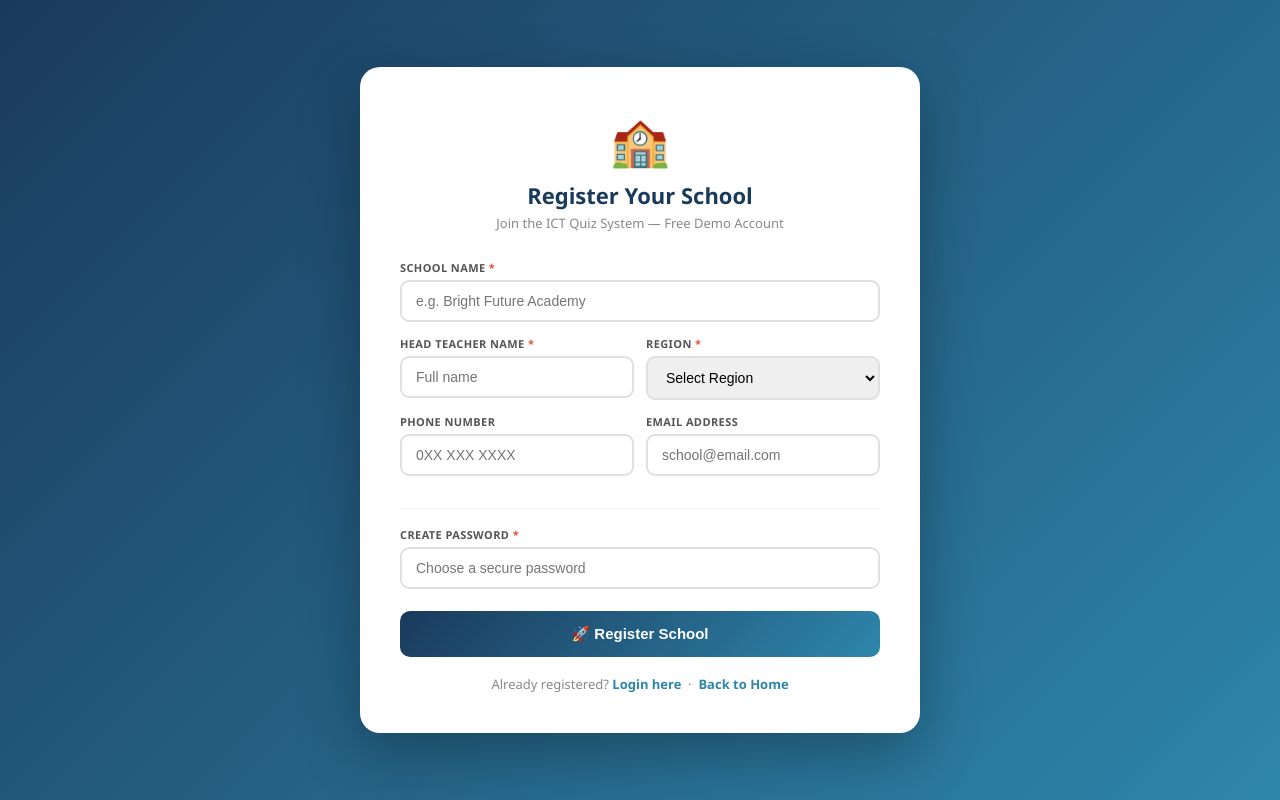
After one commit to ictsiremma-del/ict_quiz, a Flask app: page /register in a window 1280 px wide. The commit adds this page. Run offline with Flask 3, Linux system fonts and the light colour scheme; some libraries are stand-ins or nearby versions.

Commit message:
Add school registration system

```diff
--- a/app.py
+++ b/app.py
@@ -15,7 +15,9 @@ from database import (
     db_load_hw, db_save_hw, db_del_hw,
     db_load_bece, db_save_bece,
     db_load_assignments, db_save_assignment, db_delete_assignment,
-    db_load_bank, db_add_to_bank, db_delete_from_bank
+    db_load_bank, db_add_to_bank, db_delete_from_bank,
+    db_register_school, db_get_all_schools, db_get_school,
+    db_update_school_status, db_school_code_exists
 )
 
 try:
@@ -107,6 +109,8 @@ CURRICULUM_STRANDS = {
 BECE_SUBJECTS = ["ICT","Mathematics","Science","English Language","Social Studies",
                  "Religious and Moral Education","French","Career Technology","Creative Arts and Design"]
 BECE_YEARS = [str(y) for y in range(2010,2026)]
+GHANA_REGIONS = ["Ahafo","Ashanti","Bono","Bono East","Central","Eastern","Greater Accra",
+                 "North East","Northern","Oti","Savannah","Upper East","Upper West","Volta","Western","Western North"]
 
 # ── HELPERS ────────────────────────────────────────────────────────
 def get_local_ip():
@@ -1015,6 +1019,66 @@ def delete_from_bank(subject, bank_id):
     session["bank_msg"] = "ok:Question permanently deleted from bank."
     return redirect(url_for("question_bank", subject=subject))
 
+@app.route("/register", methods=["GET","POST"])
+def register_school():
+    if request.method == "POST":
+        school_name  = request.form.get("school_name","").strip()
+        head_name    = request.form.get("head_name","").strip()
+        head_email   = request.form.get("head_email","").strip()
+        head_phone   = request.form.get("head_phone","").strip()
+        head_password= request.form.get("head_password","").strip()
+        region       = request.form.get("region","").strip()
+        if not school_name or not head_name or not head_password:
+            return render_template("register.html", error="Please fill in all required fields.", regions=GHANA_REGIONS)
+        # Generate school code from name
+        code = re.sub(r'[^a-z0-9]','', school_name.lower().replace(" ","-"))[:20]
+        if not code: code = "school"
+        # Make unique
+        base = code; counter = 1
+        while db_school_code_exists(base):
+            base = "{}-{}".format(code, counter); counter += 1
+        code = base
+        ok = db_register_school({
+            "school_name": school_name, "school_code": code,
+            "head_name": head_name, "head_email": head_email,
+            "head_phone": head_phone, "head_password": head_password,
+            "region": region
+        })
+        if ok:
+            return render_template("register.html", success=True, school_code=code, regions=GHANA_REGIONS)
+        return render_template("register.html", error="Registration failed. Please try again.", regions=GHANA_REGIONS)
+    return render_template("register.html", error=None, regions=GHANA_REGIONS)
+
+@app.route("/superadmin", methods=["GET","POST"])
+def superadmin():
+    t = current_teacher()
+    if not t or not t.get("is_head"): return redirect(url_for("teacher"))
+    if request.method == "POST":
+        school_id = request.form.get("school_id")
+        action    = request.form.get("action")
+        if school_id and action in ["approved","rejected"]:
+            db_update_school_status(int(school_id), action)
+    schools = db_get_all_schools()
+    pending  = [s for s in schools if s["status"]=="pending"]
+    approved = [s for s in schools if s["status"]=="approved"]
+    rejected = [s for s in schools if s["status"]=="rejected"]
+    return render_template("superadmin.html", school=SCHOOL_NAME,
+        pending=pending, approved=approved, rejected=rejected,
+        total=len(schools), admin_msg=session.pop("admin_msg",None))
+
+@app.route("/school/<school_code>")
+def school_home(school_code):
+    school = db_get_school(school_code)
+    if not school: return render_template("error.html", school="Quiz System",
+        error_code=404, error_message="School Not Found",
+        error_detail="This school link is invalid or has been removed."), 404
+    if school["status"] != "approved":
+        return render_template("school_pending.html", school=school)
+    return render_template("school_index.html", school=school,
+        classes=CLASSES, subjects=SUBJECTS,
+        subject_colors=SUBJECT_COLORS, subject_icons=SUBJECT_ICONS,
+        assessment_types=ASSESSMENT_TYPES)
+
 if __name__=="__main__":
     try:
         from waitress import serve
--- a/templates/dashboard.html
+++ b/templates/dashboard.html
@@ -90,6 +90,7 @@ tr:hover td{background:#fafafa}
     <a href="/student_report" class="btn-sm bb">👨‍🎓 Reports</a>
     <a href="/list_backups" class="btn-sm bo">💾 Backups</a>
     <a href="/export_excel" class="btn-sm bg">📊 Excel</a>
+    <a href="/superadmin" class="btn-sm" style="background:#c0392b;color:white">🔐 Super Admin</a>
     {% else %}
     <a href="/student_report" class="btn-sm bb">👨‍🎓 Reports</a>
     <a href="/export_excel" class="btn-sm bg">📊 Excel</a>
--- /dev/null
+++ b/templates/register.html
@@ -0,0 +1,109 @@
+<!DOCTYPE html>
+<html lang="en">
+<head>
+<meta charset="UTF-8">
+<meta name="viewport" content="width=device-width,initial-scale=1.0">
+<title>Register Your School — ICT Quiz System</title>
+<style>
+*{box-sizing:border-box;margin:0;padding:0}
+body{font-family:'Segoe UI',sans-serif;background:linear-gradient(135deg,#1a3a5c 0%,#2e86ab 100%);min-height:100vh;display:flex;align-items:center;justify-content:center;padding:20px}
+.card{background:white;border-radius:20px;padding:40px;width:100%;max-width:560px;box-shadow:0 20px 60px rgba(0,0,0,.3)}
+.logo{text-align:center;margin-bottom:28px}
+.logo .icon{font-size:48px;display:block;margin-bottom:8px}
+.logo h1{font-size:22px;font-weight:800;color:#1a3a5c}
+.logo p{font-size:13px;color:#888;margin-top:4px}
+.fg{display:flex;flex-direction:column;gap:5px;margin-bottom:14px}
+.fg label{font-size:11px;font-weight:700;color:#555;text-transform:uppercase;letter-spacing:.4px}
+.fg input,.fg select{padding:11px 14px;border:2px solid #e0e0e0;border-radius:9px;font-size:14px;outline:none;transition:border .2s}
+.fg input:focus,.fg select:focus{border-color:#2e86ab}
+.req{color:#e74c3c}
+.btn{width:100%;padding:14px;background:linear-gradient(135deg,#1a3a5c,#2e86ab);color:white;border:none;border-radius:10px;font-size:15px;font-weight:700;cursor:pointer;margin-top:8px}
+.btn:hover{opacity:.9}
+.divider{height:1px;background:#f0f4f8;margin:18px 0}
+.msg-ok{background:#d5f5e3;color:#27ae60;border-left:4px solid #27ae60;padding:14px;border-radius:9px;margin-bottom:18px}
+.msg-err{background:#fadbd8;color:#e74c3c;border-left:4px solid #e74c3c;padding:14px;border-radius:9px;margin-bottom:18px}
+.success-box{text-align:center;padding:20px 0}
+.success-box .big{font-size:56px;margin-bottom:12px}
+.success-box h2{font-size:20px;font-weight:800;color:#27ae60;margin-bottom:8px}
+.success-box p{font-size:14px;color:#666;line-height:1.7;margin-bottom:12px}
+.code-box{background:#f0f4f8;border-radius:10px;padding:14px;font-family:monospace;font-size:16px;font-weight:700;color:#1a3a5c;letter-spacing:1px;margin:12px 0}
+.back-link{text-align:center;margin-top:18px;font-size:13px;color:#888}
+.back-link a{color:#2e86ab;text-decoration:none;font-weight:600}
+.form-row{display:grid;grid-template-columns:1fr 1fr;gap:12px}
+@media(max-width:480px){.form-row{grid-template-columns:1fr}}
+</style>
+</head>
+<body>
+<div class="card">
+  <div class="logo">
+    <span class="icon">🏫</span>
+    <h1>Register Your School</h1>
+    <p>Join the ICT Quiz System — Free Demo Account</p>
+  </div>
+
+  {% if success %}
+  <div class="success-box">
+    <div class="big">🎉</div>
+    <h2>Registration Submitted!</h2>
+    <p>Your school has been registered and is <strong>awaiting approval</strong> from the system administrator.</p>
+    <p>Once approved, your school's quiz system will be available at:</p>
+    <div class="code-box">ictquiz-production.up.railway.app/school/{{ school_code }}</div>
+    <p style="color:#888;font-size:12px">You will be notified when your account is approved. This usually takes 1-2 business days.</p>
+  </div>
+  <div class="back-link"><a href="/">← Back to Home</a></div>
+
+  {% else %}
+  {% if error %}
+  <div class="msg-err">⚠️ {{ error }}</div>
+  {% endif %}
+
+  <form method="POST">
+    <div class="fg">
+      <label>School Name <span class="req">*</span></label>
+      <input type="text" name="school_name" placeholder="e.g. Bright Future Academy" required>
+    </div>
+
+    <div class="form-row">
+      <div class="fg">
+        <label>Head Teacher Name <span class="req">*</span></label>
+        <input type="text" name="head_name" placeholder="Full name" required>
+      </div>
+      <div class="fg">
+        <label>Region <span class="req">*</span></label>
+        <select name="region" required>
+          <option value="">Select Region</option>
+          {% for r in regions %}
+          <option value="{{ r }}">{{ r }}</option>
+          {% endfor %}
+        </select>
+      </div>
+    </div>
+
+    <div class="form-row">
+      <div class="fg">
+        <label>Phone Number</label>
+        <input type="tel" name="head_phone" placeholder="0XX XXX XXXX">
+      </div>
+      <div class="fg">
+        <label>Email Address</label>
+        <input type="email" name="head_email" placeholder="school@email.com">
+      </div>
+    </div>
+
+    <div class="divider"></div>
+
+    <div class="fg">
+      <label>Create Password <span class="req">*</span></label>
+      <input type="password" name="head_password" placeholder="Choose a secure password" required minlength="6">
+    </div>
+
+    <button type="submit" class="btn">🚀 Register School</button>
+  </form>
+
+  <div class="back-link">
+    Already registered? <a href="/school-login">Login here</a> &nbsp;·&nbsp; <a href="/">Back to Home</a>
+  </div>
+  {% endif %}
+</div>
+</body>
+</html>
```
Also changed, not shown: database.py (+113 -0 lines), templates/school_pending.html (added, +37 -0 lines), templates/superadmin.html (added, +152 -0 lines).
